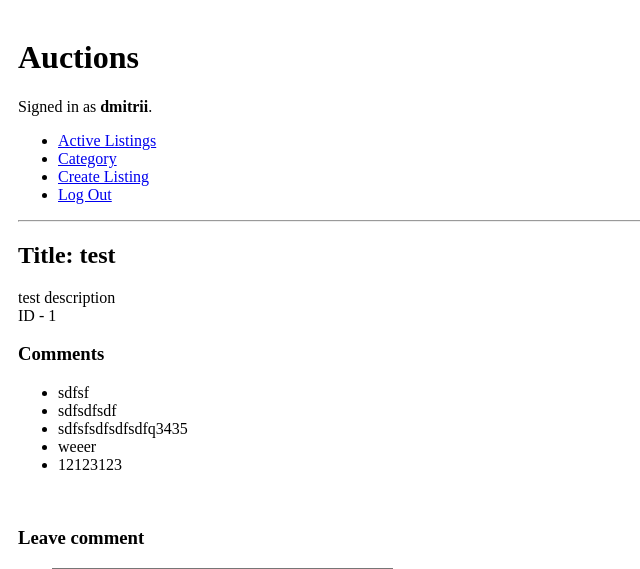
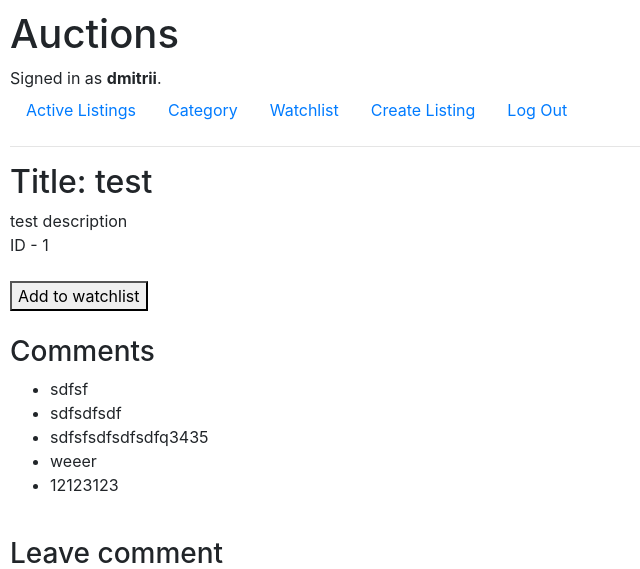
Before and after one commit to Dmitrii-Kozlov/auction, a Django app: page /listing_page/1 in a window 1280 px wide. Shown: the top 569 px of the page, without its empty margins (0-640 px from the left). Run offline with Django 3.2, Linux system fonts and the light colour scheme; a user stored in the database is signed in; data comes from the database, SQL or seed files in the repository; both versions use the stored data as it was after the commit; some libraries are stand-ins or nearby versions.

Commit message:
добавлена возможность добавления\удаления из watchlist

```diff
--- a/auctions/models.py
+++ b/auctions/models.py
@@ -16,6 +16,7 @@ class Listing(models.Model):
     title = models.CharField(max_length=64)
     description = models.TextField()
     category = models.CharField(max_length=1, choices=CATEGORIES)
+    watching = models.ManyToManyField(User,related_name='listings')
 
 class Comment(models.Model):
     text = models.TextField()
--- a/auctions/templates/auctions/layout.html
+++ b/auctions/templates/auctions/layout.html
@@ -4,7 +4,7 @@
 <html lang="en">
     <head>
         <title>{% block title %}Auctions{% endblock %}</title>
- <!--       <link rel="stylesheet" href="https://stackpath.bootstrapcdn.com/bootstrap/4.4.1/css/bootstrap.min.css" integrity="sha384-Vkoo8x4CGsO3+Hhxv8T/Q5PaXtkKtu6ug5TOeNV6gBiFeWPGFN9MuhOf23Q9Ifjh" crossorigin="anonymous"> -->
+        <link rel="stylesheet" href="https://stackpath.bootstrapcdn.com/bootstrap/4.4.1/css/bootstrap.min.css" integrity="sha384-Vkoo8x4CGsO3+Hhxv8T/Q5PaXtkKtu6ug5TOeNV6gBiFeWPGFN9MuhOf23Q9Ifjh" crossorigin="anonymous">
         <link href="{% static 'auctions/styles.css' %}" rel="stylesheet">
     </head>
     <body>
@@ -26,6 +26,9 @@
             </li>
             {% if user.is_authenticated %}
                 <li class="nav-item">
+                    <a class="nav-link" href="{% url 'watchlist' %}">Watchlist</a>
+                </li>
+                <li class="nav-item">
                     <a class="nav-link" href="{% url 'listing' %}">Create Listing</a>
                 </li>
                 <li class="nav-item">
--- a/auctions/templates/auctions/listing_page.html
+++ b/auctions/templates/auctions/listing_page.html
@@ -6,6 +6,18 @@
     </div>
 <div>{{listing.description}}</div>
 <div>ID - {{listing.id}}</div>
+<br>
+<form action="{% url 'watchlist'%}" method="post">
+    {% csrf_token %}
+    <button name="add_to_watchlist" value={{listing.id}}>Add to watchlist</button>
+</form>
+{% if remove %}
+<form action="{% url 'watchlist'%}" method="post">
+    {% csrf_token %}
+    <button name="remove_from_watchlist" value={{listing.id}}>Remove from watchlist</button>
+</form>
+{% endif %}
+<br>
 
 <h3>Comments</h3>
 <ul>
--- a/auctions/urls.py
+++ b/auctions/urls.py
@@ -11,7 +11,8 @@ urlpatterns = [
     path("listing_page/<int:page_id>", views.listing_page, name="listing_page"),
     path("listing_page/<int:page_id>/comment", views.create_comment, name="create_comment"),
     path("category", views.category, name="category"),
-    path("category_view/<str:category>", views.category_view, name="category_view")
+    path("category_view/<str:category>", views.category_view, name="category_view"),
+    path("watchlist", views.watchlist, name="watchlist")
 
 
 ]
--- a/auctions/views.py
+++ b/auctions/views.py
@@ -89,10 +89,12 @@ def listing(request):
 
 def listing_page(request, page_id):
     page = Listing.objects.get(id=page_id)
+    remove = page in request.user.listings.all()
     return render(request, "auctions/listing_page.html", {
         'listing':page,
         'comments':page.comments.all(),
-        'form': CommentForm()
+        'form': CommentForm(),
+        'remove': remove
     })
 
 def create_comment(request, page_id):
@@ -116,3 +118,17 @@ def category_view(request, category):
     return render(request, "auctions/index.html", {
         "listings": listings
     })
+
+def watchlist(request):
+    if request.method == 'POST':
+        try:
+            id = request.POST['add_to_watchlist']
+            request.user.listings.add(id)
+        except:
+            id = request.POST['remove_from_watchlist']
+            request.user.listings.remove(id)
+        return HttpResponseRedirect(reverse('listing_page', args=(id,)))
+    user_list = request.user.listings.all()
+    return render(request, "auctions/index.html", {
+        "listings": user_list
+    })
```
Also changed, not shown: auctions/migrations/0003_listing_watching.py (added), db.sqlite3.
